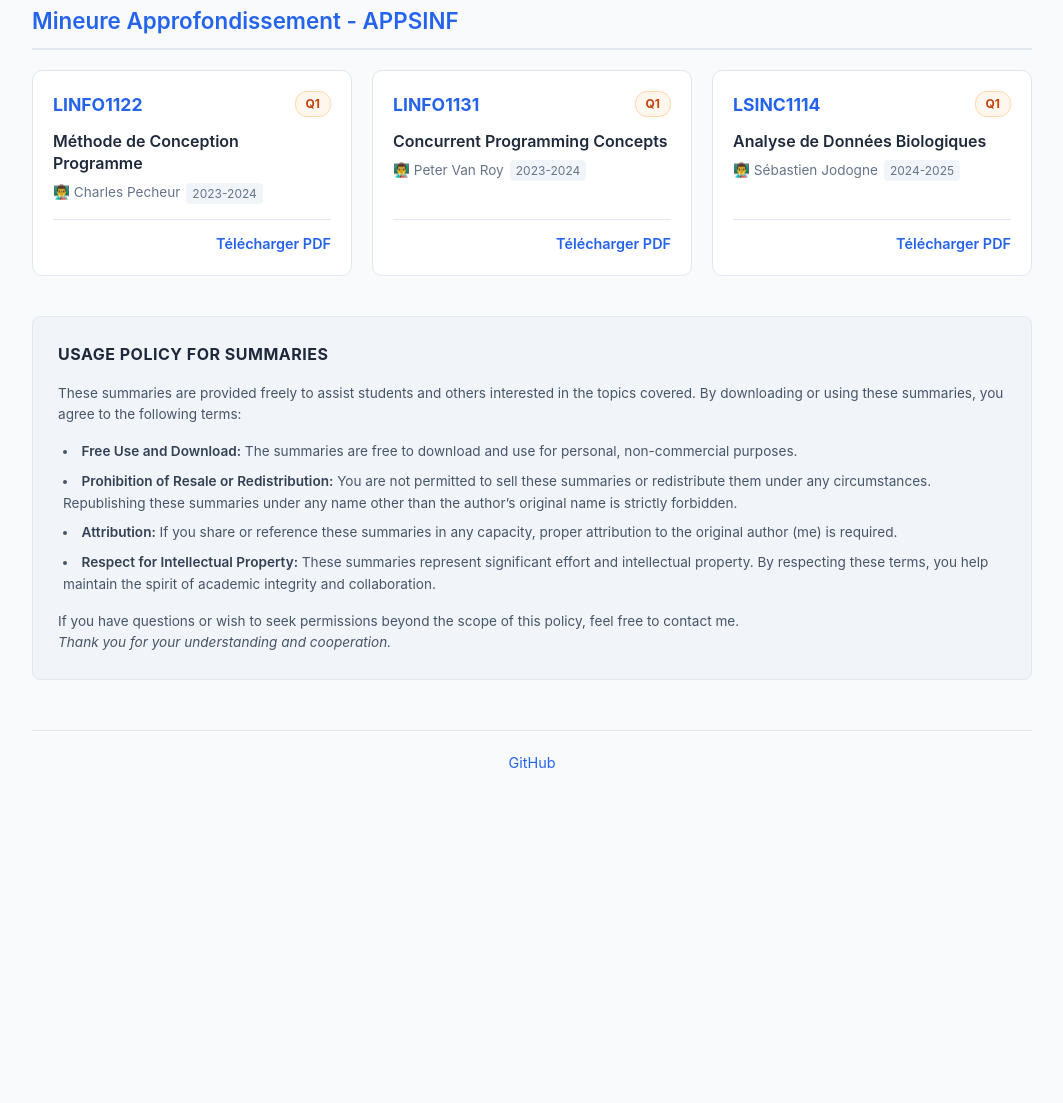
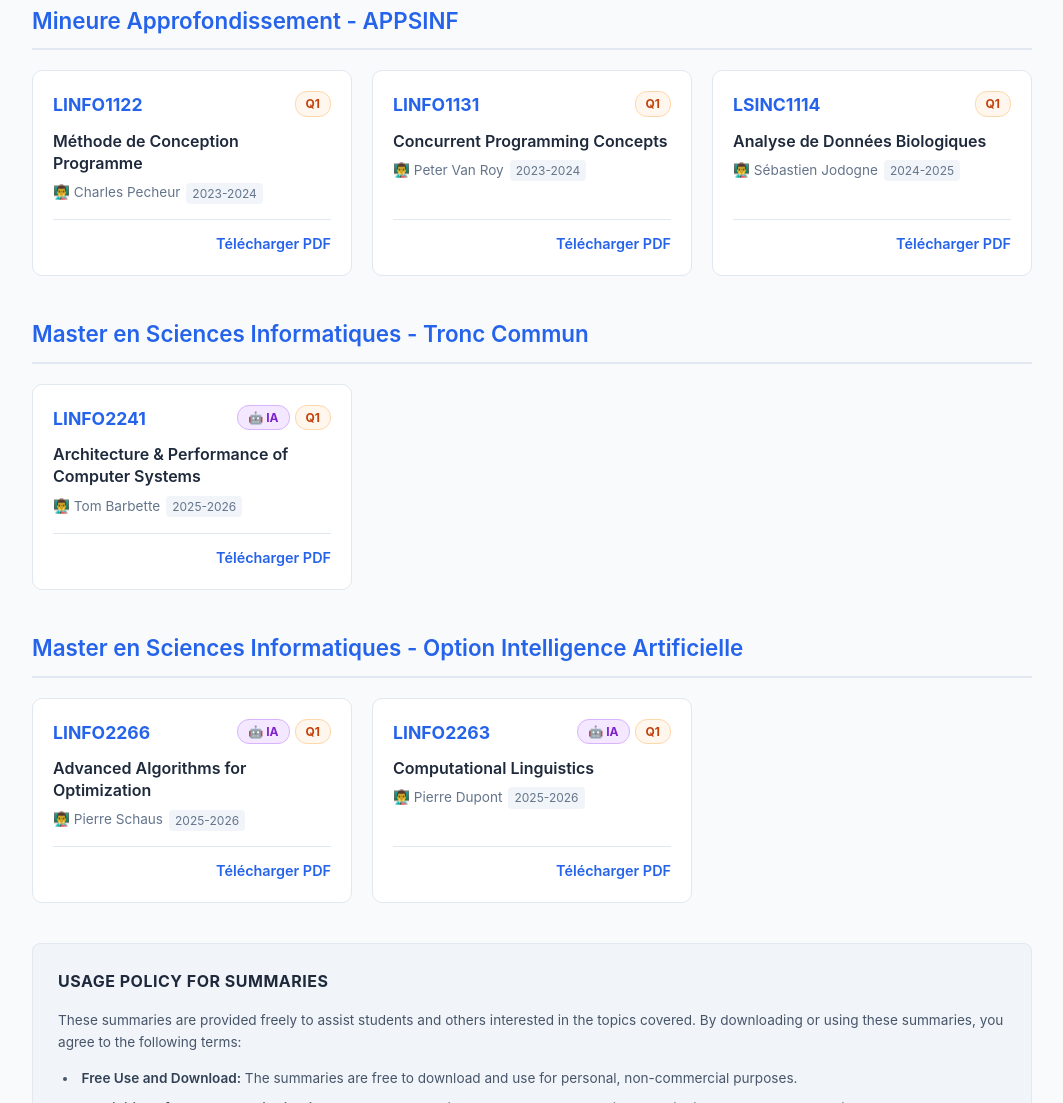
Before and after one commit to Arthvrr/Summaries-UCLouvain, a plain HTML site: page index.html in a window 1280 px wide. Shown: the part 1520-2623 px from the top of the page, without its empty margins (108-1171 px from the left). Before the commit the page ends 2344 px from the top, so only its background shows below. Drawn offline with Linux system fonts and the light colour scheme.

Commit message:
added 3 summaries

```diff
--- a/index.html
+++ b/index.html
@@ -19,6 +19,9 @@
             /* Couleurs des badges */
             --q1-bg: #fff7ed; --q1-text: #c2410c; /* Orange */
             --q2-bg: #f0fdf4; --q2-text: #15803d; /* Vert */
+
+            /* Couleur badge IA */
+            --ai-bg: #f3e8ff; --ai-text: #7e22ce; /* Violet */
         }
 
         /* --- RESET --- */
@@ -125,21 +128,41 @@
             margin-bottom: 10px;
         }
 
+        /* Conteneur pour aligner les badges à droite */
+        .badges-wrapper {
+            display: flex;
+            gap: 5px;
+            align-items: center;
+        }
+
         .course-code {
             font-weight: 700;
             font-size: 1.1rem;
             color: var(--primary);
         }
 
-        /* Styles spécifiques pour les badges Q1/Q2 */
-        .quad-badge {
+        /* Styles spécifiques pour les badges */
+        .badge {
             font-size: 0.75rem;
             padding: 2px 10px;
             border-radius: 12px;
             font-weight: 700;
+            white-space: nowrap;
         }
+
+        /* Badges Q1/Q2 */
         .quad-badge.q1 { background: var(--q1-bg); color: var(--q1-text); border: 1px solid #fed7aa; }
         .quad-badge.q2 { background: var(--q2-bg); color: var(--q2-text); border: 1px solid #bbf7d0; }
+
+        /* Badge IA */
+        .ai-badge {
+            background: var(--ai-bg);
+            color: var(--ai-text);
+            border: 1px solid #d8b4fe;
+            display: flex;
+            align-items: center;
+            gap: 4px;
+        }
 
         .course-title {
             font-weight: 600;
@@ -303,7 +326,14 @@
         // --- MINEURE ---
         { code: "LINFO1122", name: "Méthode de Conception Programme", prof: "Charles Pecheur", quad: "Q1", cat: "Mineure", année:"2023-2024", path: "APPSINF/Synthèse LINFO1122.pdf" },
         { code: "LINFO1131", name: "Concurrent Programming Concepts", prof: "Peter Van Roy", quad: "Q1", cat: "Mineure", année:"2023-2024", path: "APPSINF/Synthèse LINFO1131.pdf" },
-        { code: "LSINC1114", name: "Analyse de Données Biologiques", prof: "Sébastien Jodogne", quad: "Q1", cat: "Mineure", année:"2024-2025", path: "APPSINF/Synthèse LSINC1114.pdf" }
+        { code: "LSINC1114", name: "Analyse de Données Biologiques", prof: "Sébastien Jodogne", quad: "Q1", cat: "Mineure", année:"2024-2025", path: "APPSINF/Synthèse LSINC1114.pdf" },
+
+        // --- MASTER 1 - TRONC COMMUN ---
+        { code: "LINFO2241", name: "Architecture & Performance of Computer Systems", prof: "Tom Barbette", quad: "Q1", cat: "SINF2M", année:"2025-2026", path: "SINF2M/Synthèse LINFO2241 NotebookLLM.pdf",faitAvecIA:"oui" },
+
+        // --- MASTER 1 - OPTION AI ---
+        { code: "LINFO2266", name: "Advanced Algorithms for Optimization", prof: "Pierre Schaus", quad: "Q1", cat: "SINF2M - AI", année:"2025-2026", path: "SINF2M - AI/Synthèse LINFO2266 NotebookLLM.pdf", faitAvecIA:"oui"},
+        { code: "LINFO2263", name: "Computational Linguistics", prof: "Pierre Dupont", quad: "Q1", cat: "SINF2M - AI", année:"2025-2026", path: "SINF2M - AI/Synthèse LINFO2263 NotebookLLM.pdf", faitAvecIA:"oui"},
     ];
 
     // ===============================================================
@@ -314,7 +344,9 @@
         "BAC1": "BAC1 - Première année - SINF11BA",
         "BAC2": "BAC2 - Deuxième année - SINF12BA",
         "BAC3": "BAC3 - Troisième année - SINF13BA",
-        "Mineure": "Mineure Approfondissement - APPSINF"
+        "Mineure": "Mineure Approfondissement - APPSINF",
+        "SINF2M" : "Master en Sciences Informatiques - Tronc Commun",
+        "SINF2M - AI" : "Master en Sciences Informatiques - Option Intelligence Artificielle"
     };
 
     function init() {
@@ -325,7 +357,6 @@
     function populateFilters() {
         // --- 1. Filtre Promotion (Catégorie) ---
         const catSelect = document.getElementById('catFilter');
-        // On utilise les clés de l'objet categories
         for (const [key, label] of Object.entries(categories)) {
             const opt = document.createElement('option');
             opt.value = key;
@@ -372,13 +403,11 @@
 
         // Filtrage global
         const filtered = courses.filter(c => {
-            // Recherche texte
             const matchSearch = c.code.toLowerCase().includes(search) ||
                                 c.name.toLowerCase().includes(search) ||
                                 c.prof.toLowerCase().includes(search) ||
                                 c.année.toLowerCase().includes(search);
 
-            // Correspondance des sélecteurs
             const matchCat = catFilter === "all" || c.cat === catFilter;
             const matchProf = profFilter === "all" || c.prof === profFilter;
             const matchYear = yearFilter === "all" || c.année === yearFilter;
@@ -387,7 +416,7 @@
             return matchSearch && matchCat && matchProf && matchYear && matchQuad;
         });
 
-        // Groupement par catégorie pour l'affichage
+        // Groupement par catégorie
         const groups = {};
         filtered.forEach(c => {
             if (!groups[c.cat]) groups[c.cat] = [];
@@ -396,7 +425,6 @@
 
         // Génération HTML
         for (const [catCode, catLabel] of Object.entries(categories)) {
-            // On affiche la section seulement s'il y a des cours dedans après filtrage
             if (groups[catCode] && groups[catCode].length > 0) {
                 const section = document.createElement('div');
                 section.className = "year-section";
@@ -417,10 +445,19 @@
 
                     const quadClass = course.quad === 'Q1' ? 'q1' : 'q2';
 
+                    // Logique pour le badge IA
+                    let aiBadgeHtml = '';
+                    if (course.faitAvecIA === "oui") {
+                        aiBadgeHtml = `<span class="badge ai-badge" title="Synthèse générée à l'aide de l'IA">🤖 IA</span>`;
+                    }
+
                     card.innerHTML = `
                         <div class="card-header">
                             <span class="course-code">${course.code}</span>
-                            <span class="quad-badge ${quadClass}">${course.quad}</span>
+                            <div class="badges-wrapper">
+                                ${aiBadgeHtml}
+                                <span class="badge quad-badge ${quadClass}">${course.quad}</span>
+                            </div>
                         </div>
                         <div class="course-title">${course.name}</div>
                         <div class="prof-name">
```
Also changed, not shown: 2 other files.
